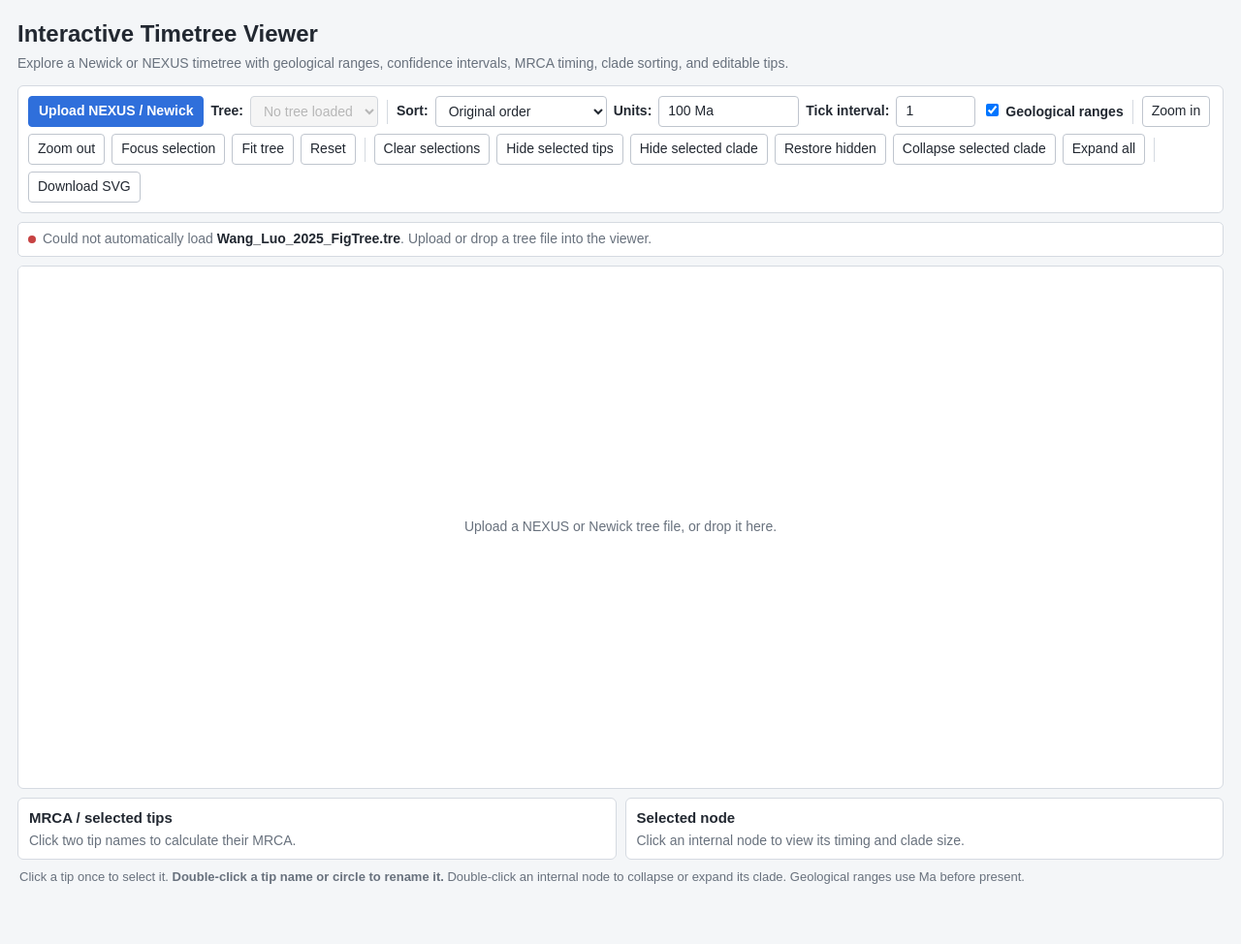
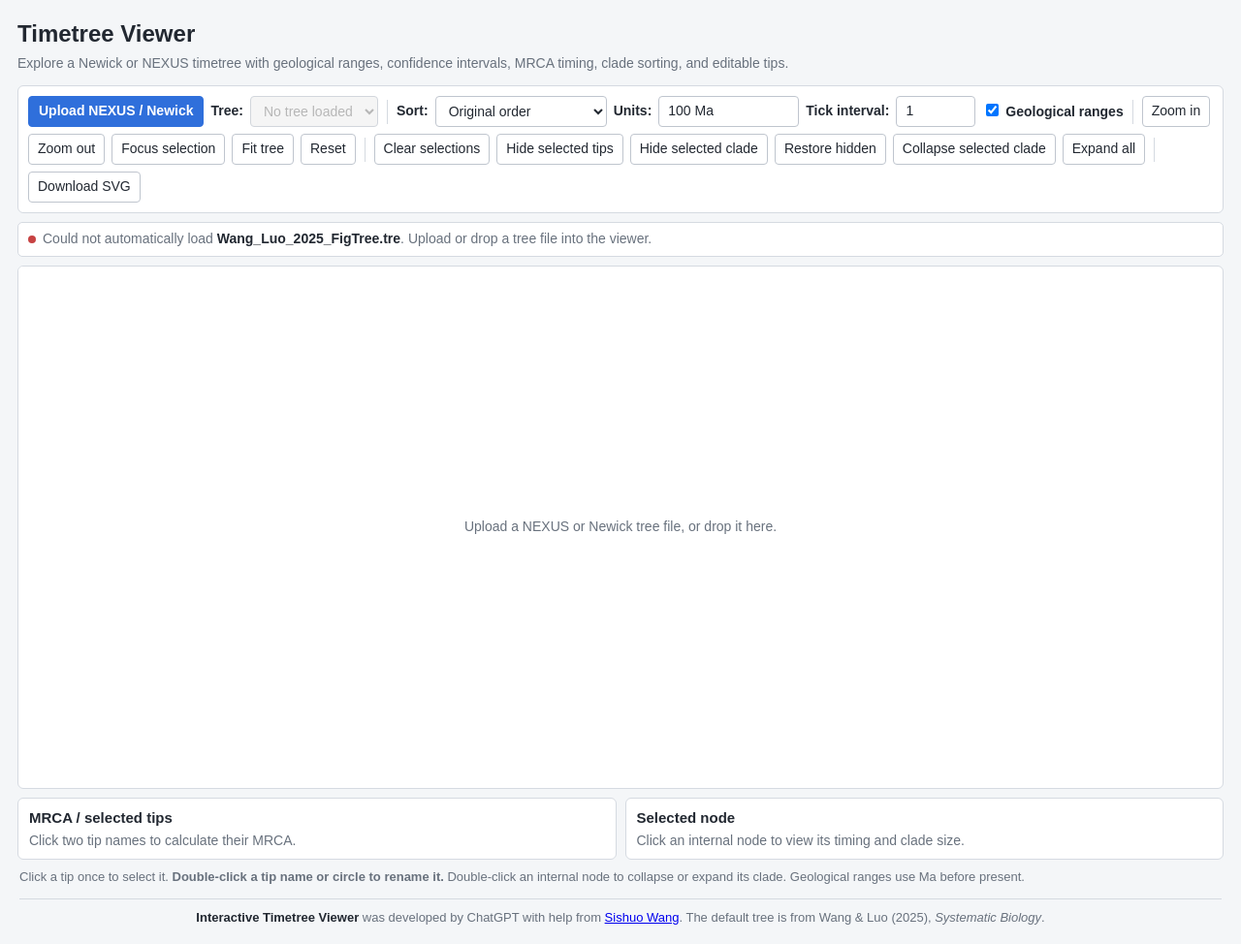
Before and after one commit to sishuowang/timetree_viewer, a plain HTML site: page index.html in a window 1280 px wide. Shown: the whole page at 97% size. Before the commit the page ends 933 px from the top, so only its background shows below. Drawn offline with Linux system fonts and the light colour scheme; no server answers.

Commit message:
credit added

```diff
--- a/index.html
+++ b/index.html
@@ -8,7 +8,7 @@
     content="width=device-width, initial-scale=1"
   >
 
-  <title>Interactive Timetree Viewer</title>
+  <title>timetree_viewer</title>
 
   <style>
     * {
@@ -281,6 +281,23 @@
       font-size: 13px;
     }
 
+	.credits {
+      margin: 12px 2px 0;
+      padding-top: 10px;
+      color: var(--muted);
+      font-size: 13px;
+      text-align: center;
+      border-top: 1px solid var(--border);
+    }
+
+    .credits strong {
+      color: var(--text);
+    }
+
+    .credits cite {
+      font-style: italic;
+    }
+
     .timeline-title {
       fill: #20252c;
       font-size: 21px;
@@ -527,7 +544,7 @@
 
 <body>
   <main class="container">
-    <h1>Interactive Timetree Viewer</h1>
+    <h1>Timetree Viewer</h1>
 
     <p class="description">
       Explore a Newick or NEXUS timetree with geological ranges,
@@ -679,6 +696,17 @@
       Double-click an internal node to collapse or expand its clade.
       Geological ranges use Ma before present.
     </p>
+	<footer class="credits">
+	  <strong>Interactive Timetree Viewer</strong> was developed by
+	  ChatGPT with help from
+	  <a
+		href="https://sishuowang2022.wordpress.com/"
+		target="_blank"
+		rel="noopener noreferrer"
+	  >Sishuo Wang</a>.
+	  The default tree is from Wang &amp; Luo (2025),
+	  <cite>Systematic Biology</cite>.
+	</footer>
   </main>
 
   <aside
```
